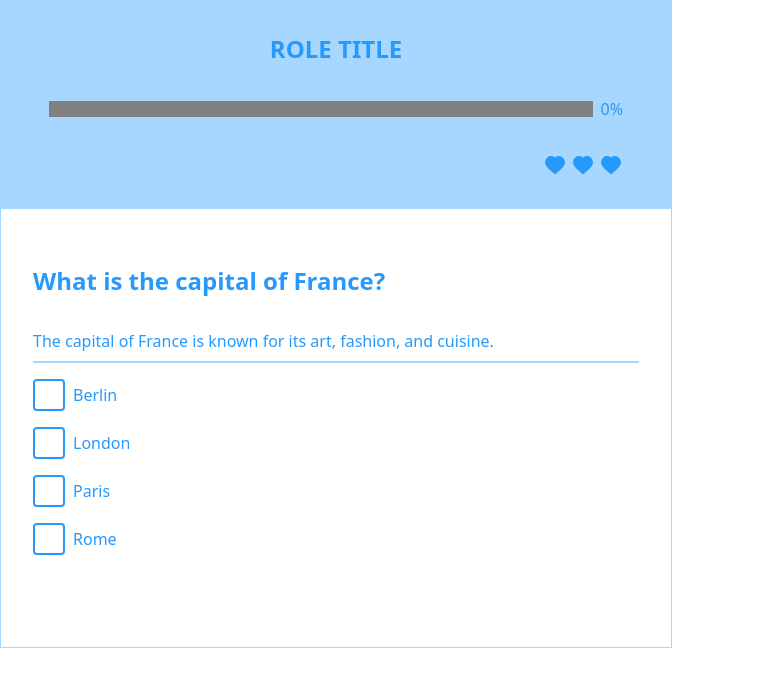
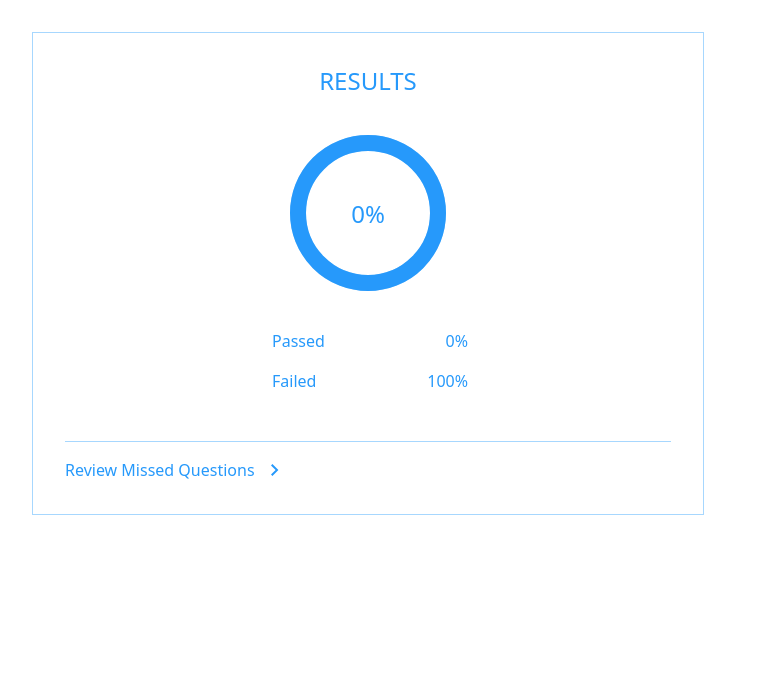
Before and after one commit to chingu-voyages/V59-tier3-team-35, a React (Vite) app in the folder client/: page /summary in a window 1280 px wide. Shown: the top 686 px of the page, without its empty margins (0-767 px from the left). Built offline with nearby package versions, Linux system fonts and the light colour scheme.

Commit message:
feat:implement ui for flashcard summary page

```diff
--- a/client/package.json
+++ b/client/package.json
@@ -14,6 +14,7 @@
     "clsx": "^2.1.1",
     "react": "^19.2.0",
     "react-dom": "^19.2.0",
+    "react-router-dom": "^7.13.0",
     "tailwind-merge": "^3.4.0",
     "tailwindcss": "^4.1.18",
     "zustand": "^5.0.10"
--- a/client/src/App.tsx
+++ b/client/src/App.tsx
@@ -1,10 +1,15 @@
+import { Route, Routes } from "react-router-dom";
 import "./App.css";
-import Flashcard from "./components/Flashcard";
+import LandingPage from "./pages/LandingPage";
+import SummaryPage from "./pages/SummaryPage";
 
 function App() {
   return (
     <>
-      <Flashcard />
+      <Routes>
+        <Route path="/" element={<LandingPage />} />
+        <Route path="/summary" element={<SummaryPage />} />
+      </Routes>
     </>
   );
 }
--- a/client/src/components/Checkboxes.tsx
+++ b/client/src/components/Checkboxes.tsx
@@ -1,4 +1,5 @@
 import { useState } from "react";
+import { useNavigate } from "react-router-dom";
 import {
   useCurrentQuestionIndex,
   useFlashCardActions,
@@ -9,6 +10,8 @@ import { cn } from "../utils/cn";
 
 export default function Checkboxes() {
   const [selected, setSelected] = useState<number | null>(null);
+
+  const navigate = useNavigate();
 
   const questions = useQuestions();
   const currentQuestionIndex = useCurrentQuestionIndex();
@@ -23,7 +26,7 @@ export default function Checkboxes() {
 
   const flipped = useFlipped();
 
-  const { flip } = useFlashCardActions();
+  const { flip, incrementScore } = useFlashCardActions();
 
   const handleCheckboxChange = (index: number) => {
     if (selected == index) {
@@ -38,11 +41,19 @@ export default function Checkboxes() {
   const handleCheckAnswer = () => {
     if (selected !== correctAnswerId) {
       decrementLives();
+    } else {
+      incrementScore();
     }
     flip();
   };
 
   const handleNext = () => {
+    const isLastQuestion = currentQuestionIndex >= questions.length - 1;
+    if (isLastQuestion) {
+      setCurrentQuestionIndex(0);
+      navigate("/summary");
+      return;
+    }
     setCurrentQuestionIndex(currentQuestionIndex + 1);
     setSelected(null);
     flip();
--- /dev/null
+++ b/client/src/components/ProgressCircle.tsx
@@ -0,0 +1,55 @@
+const cleanPercentage = (percentage = 0) => {
+  const tooLow = !Number.isFinite(+percentage) || percentage < 0;
+  const tooHigh = percentage > 100;
+  return tooLow ? 0 : tooHigh ? 100 : +percentage;
+};
+
+const Circle = ({ colour = "black", pct = 0 }) => {
+  const r = 70;
+  const circ = 2 * Math.PI * r;
+  const strokePct = ((100 - pct) * circ) / 100;
+  return (
+    <circle
+      r={r}
+      cx={100}
+      cy={100}
+      fill="transparent"
+      //   stroke={strokePct !== circ ? colour : ""} // remove colour as 0% sets full circumference
+      stroke={colour}
+      strokeWidth={"1rem"}
+      strokeDasharray={circ}
+      strokeDashoffset={pct ? strokePct : 0}
+      strokeLinecap="round"
+    ></circle>
+  );
+};
+
+const Text = ({ percentage = 0, colour = "#2699fb" }) => {
+  return (
+    <text
+      x="50%"
+      y="50%"
+      dominantBaseline="central"
+      textAnchor="middle"
+      fontSize={"1.5em"}
+      fill={colour}
+    >
+      {percentage.toFixed(0)}%
+    </text>
+  );
+};
+
+const ProgressCircle = ({ percentage = 0, colour = "black" }) => {
+  const pct = cleanPercentage(percentage);
+  return (
+    <svg width={200} height={200}>
+      <g transform={`rotate(-90 ${"100 100"}) scale(1 -1) translate(0 -200)`}>
+        <Circle colour="#a7d7fe" />
+        <Circle colour={colour} pct={pct} />
+      </g>
+      <Text percentage={pct} />
+    </svg>
+  );
+};
+
+export default ProgressCircle;
--- /dev/null
+++ b/client/src/components/Summary.tsx
@@ -0,0 +1,43 @@
+import RightArrow from "../icons/RightArrow";
+import { useQuestions, useScore } from "../stores/flashcardStore";
+import ProgressCircle from "./ProgressCircle";
+
+export default function Summary() {
+  const finalScore = useScore();
+  const questions = useQuestions();
+  const totalQuestions = questions.length;
+
+  const percentage = Math.round(
+    totalQuestions > 0 ? (finalScore / totalQuestions) * 100 : 0,
+  );
+
+  return (
+    <div className="flex w-2xl flex-col gap-12 border border-[#a7d7fe] p-8 text-[#2699fb]">
+      <div className="m-auto flex flex-col justify-center gap-4">
+        <h2 className="m-auto text-2xl">RESULTS</h2>
+
+        <ProgressCircle percentage={percentage} colour="#2699fb" />
+        <div className="flex w-full flex-col gap-4">
+          <div className="flex justify-between">
+            <div className="flex gap-1">
+              <div className="aspect-square rounded-md bg-[#2699fb]" />
+              Passed
+            </div>
+            {percentage}%
+          </div>
+          <div className="flex justify-between">
+            <div className="flex gap-1">
+              <div className="aspect-square rounded-md bg-[#a7d7fe]" />
+              Failed
+            </div>
+            {100 - percentage}%
+          </div>
+        </div>
+      </div>
+      <div className="flex items-center gap-2 border-t border-[#a7d7fe] pt-4">
+        Review Missed Questions
+        <RightArrow />
+      </div>
+    </div>
+  );
+}
--- a/client/src/icons/FavoriteIcon.tsx
+++ b/client/src/icons/FavoriteIcon.tsx
@@ -4,14 +4,14 @@ export default function FavoriteIcon({ filled = true }: { filled?: boolean }) {
       width="24px"
       height="24px"
       viewBox="0 0 24 24"
-      fill="#2699fb"
+      fill="currentColor"
       xmlns="http://www.w3.org/2000/svg"
     >
       <path
         fillRule="evenodd"
         clipRule="evenodd"
         d="M12 6.00019C10.2006 3.90317 7.19377 3.2551 4.93923 5.17534C2.68468 7.09558 2.36727 10.3061 4.13778 12.5772C5.60984 14.4654 10.0648 18.4479 11.5249 19.7369C11.6882 19.8811 11.7699 19.9532 11.8652 19.9815C11.9483 20.0062 12.0393 20.0062 12.1225 19.9815C12.2178 19.9532 12.2994 19.8811 12.4628 19.7369C13.9229 18.4479 18.3778 14.4654 19.8499 12.5772C21.6204 10.3061 21.3417 7.07538 19.0484 5.17534C16.7551 3.2753 13.7994 3.90317 12 6.00019Z"
-        stroke="#2699fb"
+        stroke="currentColor"
         strokeWidth="2"
         strokeLinecap="round"
         strokeLinejoin="round"
@@ -29,7 +29,7 @@ export default function FavoriteIcon({ filled = true }: { filled?: boolean }) {
         fillRule="evenodd"
         clipRule="evenodd"
         d="M12 6.00019C10.2006 3.90317 7.19377 3.2551 4.93923 5.17534C2.68468 7.09558 2.36727 10.3061 4.13778 12.5772C5.60984 14.4654 10.0648 18.4479 11.5249 19.7369C11.6882 19.8811 11.7699 19.9532 11.8652 19.9815C11.9483 20.0062 12.0393 20.0062 12.1225 19.9815C12.2178 19.9532 12.2994 19.8811 12.4628 19.7369C13.9229 18.4479 18.3778 14.4654 19.8499 12.5772C21.6204 10.3061 21.3417 7.07538 19.0484 5.17534C16.7551 3.2753 13.7994 3.90317 12 6.00019Z"
-        stroke="#2699fb"
+        stroke="currentColor"
         strokeWidth="2"
         strokeLinecap="round"
         strokeLinejoin="round"
--- /dev/null
+++ b/client/src/icons/RightArrow.tsx
@@ -0,0 +1,13 @@
+export default function RightArrow() {
+  return (
+    <svg
+      xmlns="http://www.w3.org/2000/svg"
+      height="24px"
+      viewBox="0 -960 960 960"
+      width="24px"
+      fill="currentColor"
+    >
+      <path d="M504-480 320-664l56-56 240 240-240 240-56-56 184-184Z" />
+    </svg>
+  );
+}
--- a/client/src/index.css
+++ b/client/src/index.css
@@ -1 +1,9 @@
 @import "tailwindcss";
+
+@theme {
+    --color-background: #efebe0;
+    --color-primary: #FBFAF8;
+    --color-accent: #6B705C;
+    --color-accent-secondary: #3F3732;
+    --color-error: #B5838D;
+}
--- a/client/src/main.tsx
+++ b/client/src/main.tsx
@@ -1,10 +1,13 @@
 import { StrictMode } from "react";
 import { createRoot } from "react-dom/client";
+import { BrowserRouter } from "react-router-dom";
 import App from "./App.tsx";
 import "./index.css";
 
 createRoot(document.getElementById("root")!).render(
   <StrictMode>
-    <App />
+    <BrowserRouter>
+      <App />
+    </BrowserRouter>
   </StrictMode>,
 );
--- /dev/null
+++ b/client/src/pages/LandingPage.tsx
@@ -0,0 +1,9 @@
+import Flashcard from "../components/Flashcard";
+
+export default function LandingPage() {
+  return (
+    <div className="p-8">
+      <Flashcard />
+    </div>
+  );
+}
--- /dev/null
+++ b/client/src/pages/SummaryPage.tsx
@@ -0,0 +1,9 @@
+import Summary from "../components/Summary";
+
+export default function SummaryPage() {
+  return (
+    <div className="p-8">
+      <Summary />
+    </div>
+  );
+}
--- a/client/src/stores/flashcardStore.ts
+++ b/client/src/stores/flashcardStore.ts
@@ -9,6 +9,7 @@ interface FlashCardActions {
   setQuestions: (questions: Question[]) => void;
   setCurrentQuestionIndex: (index: number) => void;
   decrementLives: () => void;
+  incrementScore: () => void;
 }
 
 type FlashCardState = {
@@ -16,6 +17,7 @@ type FlashCardState = {
   status: "loading" | "error" | "ready" | "success";
   currentQuestionIndex: number;
   lives: number;
+  score: number;
   flipped: boolean;
   actions: FlashCardActions;
 };
@@ -25,6 +27,7 @@ const useFlashCardStore = create<FlashCardState>((set) => ({
   status: "ready",
   currentQuestionIndex: 0,
   lives: 3,
+  score: 0,
   flipped: false,
   actions: {
     setQuestions: (questions: Question[]) => set({ questions }),
@@ -33,6 +36,7 @@ const useFlashCardStore = create<FlashCardState>((set) => ({
       set({ currentQuestionIndex: index }),
     decrementLives: () =>
       set((state) => ({ lives: Math.max(0, state.lives - 1) })),
+    incrementScore: () => set((state) => ({ score: state.score + 1 })),
   },
 }));
 
@@ -42,6 +46,8 @@ export const useFlipped = () => useFlashCardStore((state) => state.flipped);
 
 export const useLives = () => useFlashCardStore((state) => state.lives);
 
+export const useScore = () => useFlashCardStore((state) => state.score);
+
 export const useCurrentQuestionIndex = () =>
   useFlashCardStore((state) => state.currentQuestionIndex);
 
```
Also changed, not shown: 1 other file (tests, documents, lock files or other folders).
